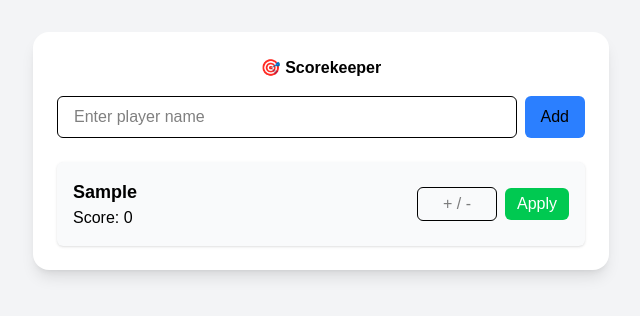
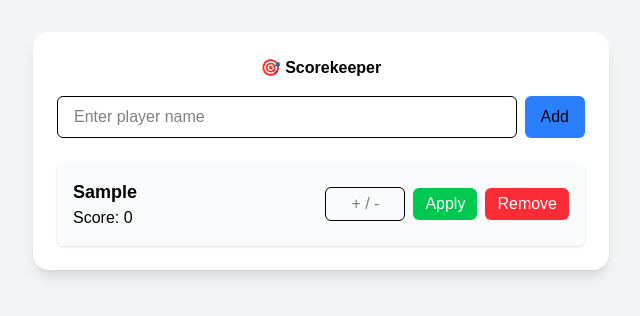
Before and after one commit to FuJen0980/scorekeeping, a Next.js app in the folder scorekeeping/: page / in a window 1280 px wide. Both pictures are taken after typing "Sample" into the empty fields and a click on the button "Add". Shown: the top 316 px of the page, without its empty margins (319-959 px from the left). Built offline with nearby package versions, Linux system fonts and the light colour scheme.

Commit message:
added remove

```diff
--- a/scorekeeping/src/app/page.js
+++ b/scorekeeping/src/app/page.js
@@ -31,6 +31,13 @@ export default function Home() {
 
   const handleInputChange = (id, value) => {
     setScoreInputs({ ...scoreInputs, [id]: value });
+  };
+
+  const removePlayer = (id) => {
+    setPlayers(players.filter((player) => player.id !== id));
+    const updatedScoreInputs = { ...scoreInputs };
+    delete updatedScoreInputs[id];
+    setScoreInputs(updatedScoreInputs);
   };
 
   return (
@@ -80,6 +87,13 @@ export default function Home() {
                 >
                   Apply
                 </button>
+                {/* Add Remove button */}
+                <button
+                  onClick={() => removePlayer(player.id)}
+                  className="px-3 py-1 bg-red-500 text-white rounded-md hover:bg-red-600 transition"
+                >
+                  Remove
+                </button>
               </div>
             </li>
           ))}
```
